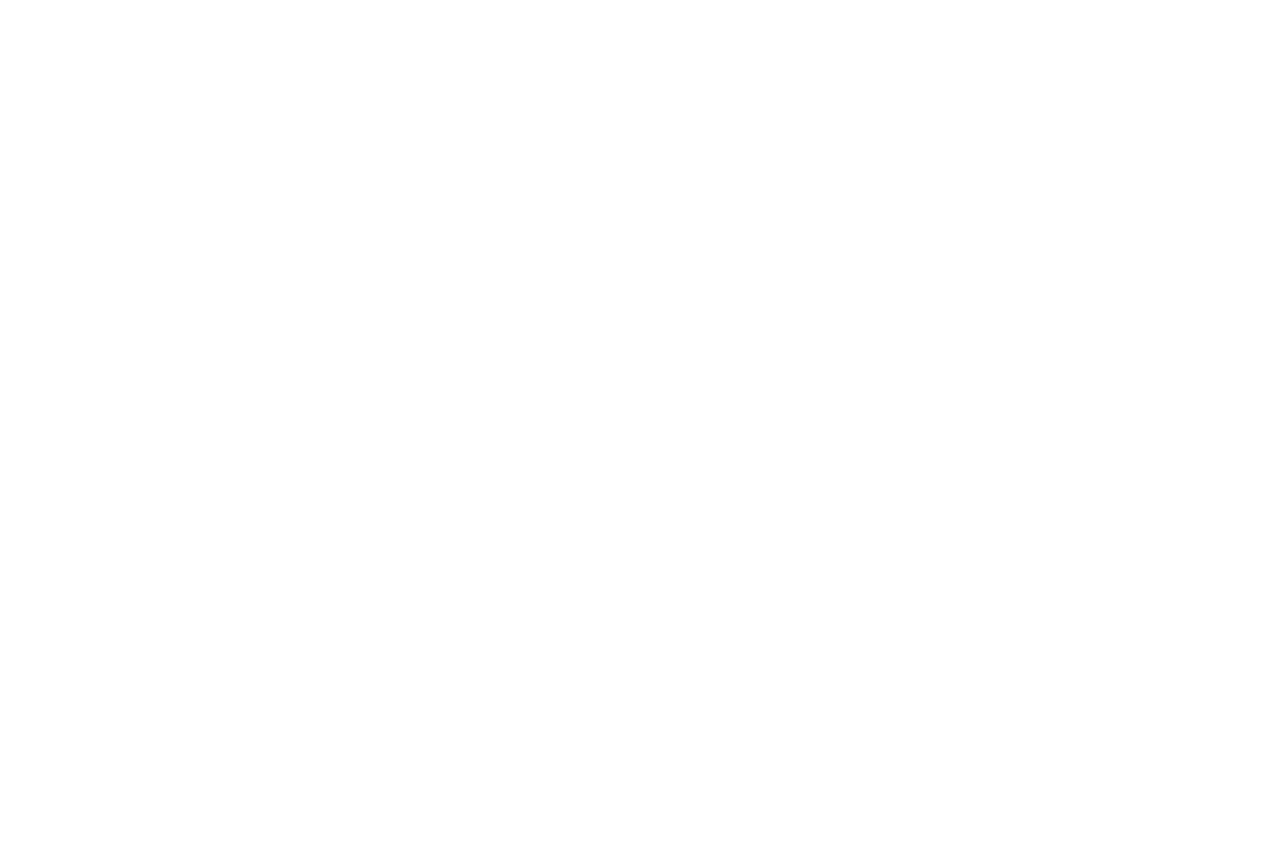
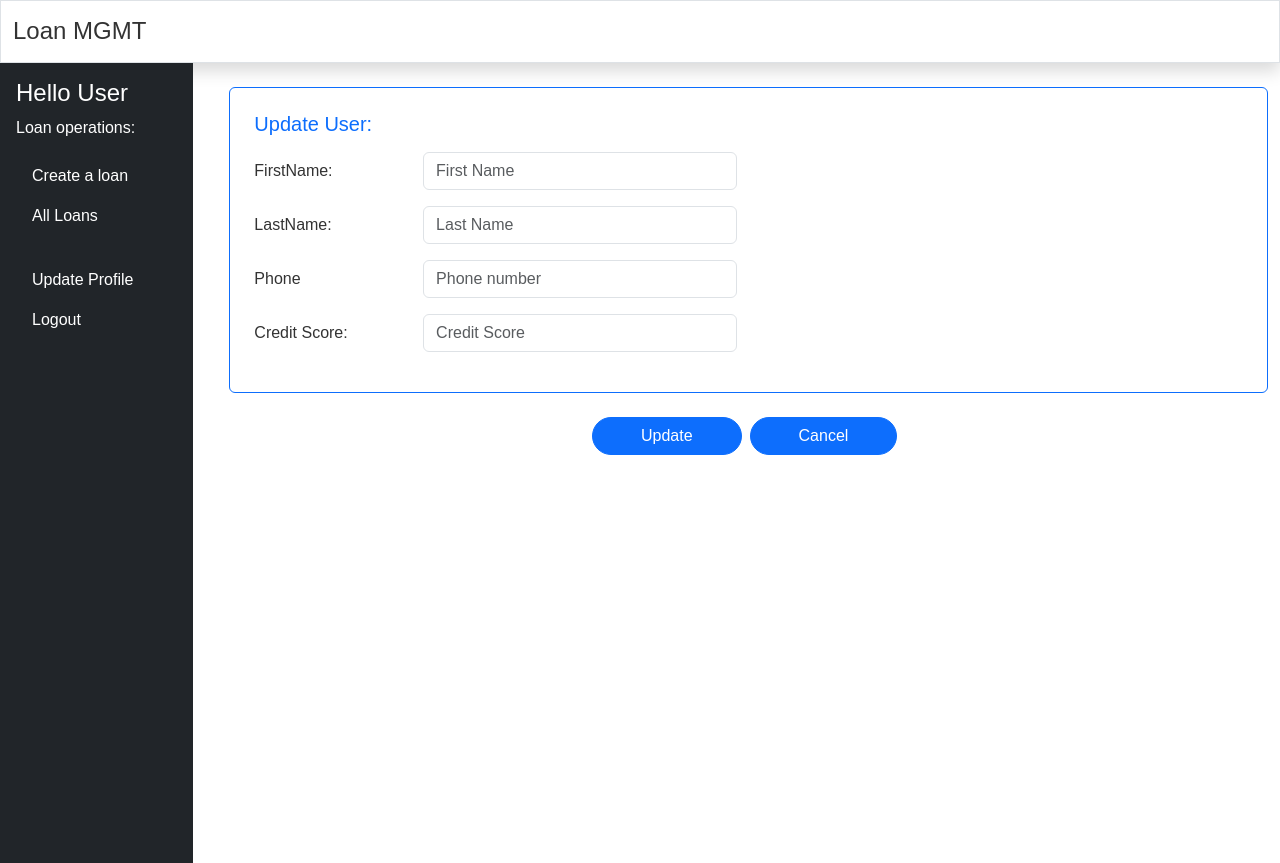
Before and after one commit to Kenjivlar/lambdaSquadProject1FrontEnd, a React (Vite) app: page /user/dashboard/update-profile in a window 1280 px wide. Before the commit this address had no page. Before the commit the page ends 800 px from the top, so only its background shows below. Built offline with nearby package versions, Linux system fonts and the light colour scheme.

Commit message:
Edit user info and create loan working properly

```diff
--- a/src/App.tsx
+++ b/src/App.tsx
@@ -4,6 +4,7 @@
 import RegistrationView from "./views/RegistrationView";
 import UserDashboard from "./views/UserDashboard";
 import CreateLoanView from "./views/CreateLoanView";
+import UpdateUserView from "./views/UpdateUserView";
 
 function App() {
   return (
@@ -15,6 +16,7 @@
           <Route path="/register" element={<RegistrationView />} />
           <Route path="/user/dashboard" element={<UserDashboard/>}/>
           <Route path="/user/dashboard/create-loan" element={<CreateLoanView/>}/>
+          <Route path="/user/dashboard/update-profile" element={<UpdateUserView/>}/>
         </Routes>
       </BrowserRouter>
     </>
--- a/src/components/Dashboard/SideBar.tsx
+++ b/src/components/Dashboard/SideBar.tsx
@@ -5,7 +5,7 @@
   const navigate = useNavigate();
 
 const handleLogout = async () => {
-  if (window.confirm('¿Estás seguro de que quieres cerrar sesión?')) {
+  if (window.confirm('Are you sure to logout?')) {
     let url  ="http://localhost:8000/api/accounts/logout"
     try {
       await axios.post(url);
@@ -24,14 +24,13 @@
               <ul className="nav flex-column">
                   <li className="nav-item"><Link className="nav-link text-white" to="/user/dashboard/create-loan">Create a loan</Link></li>
                   <li className="nav-item"><Link className="nav-link text-white" to="/user/dashboard">All Loans</Link></li>
-                  {/* <li className="nav-item"><Link className="nav-link text-white" to=""></Link></li> */}
               </ul>
               <br/>
               <ul className="nav flex-column">
-                <li className="nav-item">Update Profile</li>
+                <li className="nav-item"><Link className="nav-link text-white" to="/user/dashboard/update-profile">Update Profile</Link></li>
 
                   <li className="nav-item">
-                  <a href="#" onClick={(e) => { e.preventDefault(); handleLogout(); }}>
+                  <a className="nav-link text-white" href="" onClick={(e) => { e.preventDefault(); handleLogout(); }}>
                       Logout
                   </a>
                   </li>
--- /dev/null
+++ b/src/components/Dashboard/UpdateProfile.tsx
@@ -0,0 +1,158 @@
+import React, { useState } from "react";
+import axios from 'axios';
+import { useNavigate } from "react-router-dom";
+
+const UpdateProfile: React.FC = () => {
+  const navigate = useNavigate();
+
+  type AccountForm = {
+    firstName: string;
+    lastName: string;
+    phoneNumber: string | undefined;
+    creditScore: string | undefined;
+  };
+
+  const [account, setAccount] = useState<AccountForm>({
+    firstName: "",
+    lastName: "",
+    phoneNumber: undefined,
+    creditScore: undefined,
+  });
+
+  const [error, setError] = useState<string>("");
+
+  // Methods
+  const onSubmit = async (e: React.FormEvent<HTMLFormElement>) => {
+        e.preventDefault();
+        const url = "http://localhost:8000/api/users/edit-my-info";
+        const payload = {
+            ...account,
+            creditScore: account.creditScore !== undefined ? Number(account.creditScore) : undefined,
+
+        };
+        console.log("Regist user onSubmit executed");
+        console.log(payload)
+    try {
+        await axios.put(url, payload, {withCredentials:true});
+        console.log('User updated Successfully');
+        navigate("/user/dashboard");
+    } catch (error) {
+        console.error("Failed to Register:", error);
+        setError("Registration failed. Please check your data.");
+    }
+  }
+  const onInputChange = (e: React.ChangeEvent<HTMLInputElement>) => {
+    //spread operator ... expand attributes
+    setAccount({ ...account, [e.target.name]: e.target.value })
+  }
+
+
+
+  return (
+    <div className="container pt-4">
+      <main className="htmlForm-signin w-100 m-auto">
+        <form onSubmit={(e) => onSubmit(e)}>
+          <div className="border border-primary rounded p-4">
+            <h5 className="text-primary fw-normal mb-3">Update User:</h5>
+
+            <div className="row mb-3 align-items-center">
+              <label htmlFor="firstName" className="col-sm-2 col-htmlForm-label">
+                FirstName:
+              </label>
+              <div className="col-sm-4">
+                <input
+                  type="text"
+                  className="form-control"
+                  id="firstName"
+                  name="firstName"
+                  placeholder="First Name"
+                  required
+                  value={account.firstName}
+                  onChange={(e) => onInputChange(e)} />
+              </div>
+            </div>
+
+            <div className="row mb-3 align-items-center">
+              <label htmlFor="lastName" className="col-sm-2 col-htmlForm-label">
+                LastName:
+              </label>
+              <div className="col-sm-4">
+                <input
+                  type="text"
+                  className="form-control"
+                  id="lastName"
+                  name="lastName"
+                  placeholder="Last Name"
+                  required
+                  value={account.lastName}
+                  onChange={(e) => onInputChange(e)}
+                />
+              </div>
+            </div>
+
+
+            <div className="row mb-3 align-items-center">
+              <label htmlFor="phone" className="col-sm-2 col-form-label">
+                Phone
+              </label>
+
+              <div className="col-sm-4">
+                <input
+                  type="tel"
+                  className="form-control"
+                  id="phone"
+                  name="phoneNumber"
+                  placeholder="Phone number"
+                  required
+                  value={account.phoneNumber}
+                  inputMode="numeric"
+                  pattern="[0-9]*"
+                  onChange={(e) => {
+                    if (/^\d*$/.test(e.target.value)) {
+                      onInputChange(e)
+                    }
+                  }} />
+              </div>
+            </div>
+
+            <div className="row mb-3 align-items-center">
+              <label
+                htmlFor="creditScore"
+                className="col-sm-2 col-htmlForm-label"
+              >
+                Credit Score:
+              </label>
+              <div className="col-sm-4">
+                <input
+                  type="number"
+                  className="form-control"
+                  id="creditScore"
+                  name="creditScore"
+                  placeholder="Credit Score"
+                  required
+                  value={account.creditScore}
+                  onChange={(e) => onInputChange(e)}
+                />
+              </div>
+            </div>
+          </div>
+          <br />
+          <div className="d-flex justify-content-center">
+            <button type="submit" className="btn btn-primary rounded-pill px-5">
+              Update
+            </button>
+            <button
+              type="button"
+              className="btn btn-primary rounded-pill px-5 mx-2"
+              onClick={() => navigate("/user/dashboard")}
+            >
+              Cancel
+            </button>
+          </div>
+        </form>
+      </main>
+    </div>
+  );
+};
+
+export default UpdateProfile;
--- /dev/null
+++ b/src/views/UpdateUserView.tsx
@@ -0,0 +1,25 @@
+import SideBar from "../components/Dashboard/SideBar";
+import TopBar from "../components/Dashboard/TopBar";
+import UpdateProfile from "../components/Dashboard/UpdateProfile";
+
+const UpdateUserView:React.FC = () => {
+  return (
+    <div>
+    <div className="row">
+        <div className="col">
+            <TopBar/>
+        </div>
+    </div>
+    <div className="row">
+        <div className="col-2">
+            <SideBar/>
+        </div>
+        <div className="col-10">
+            <UpdateProfile/>
+        </div>
+    </div>
+</div>
+  )
+}
+
+export default UpdateUserView;
```
